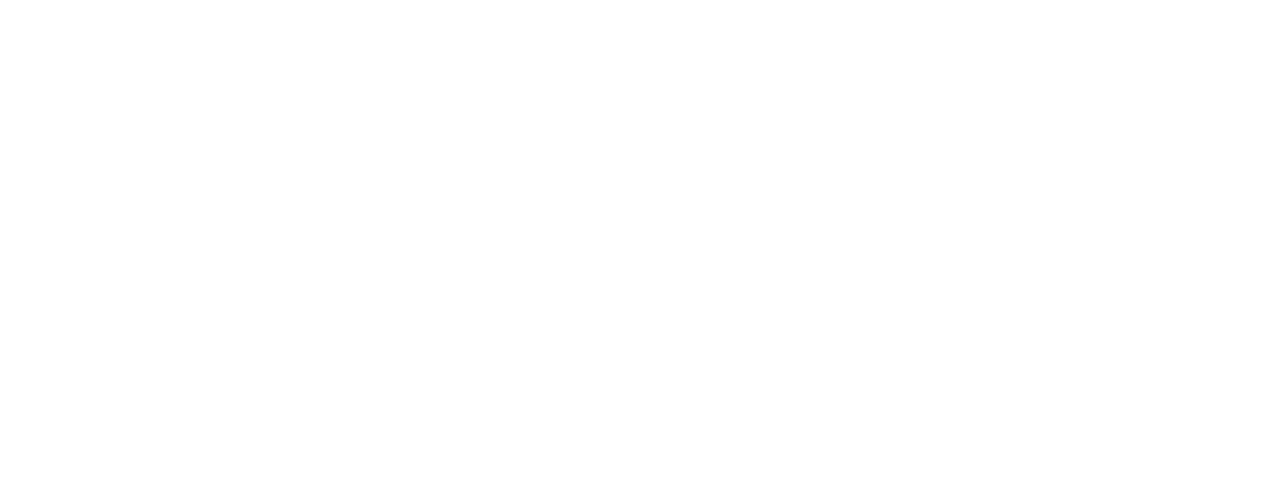
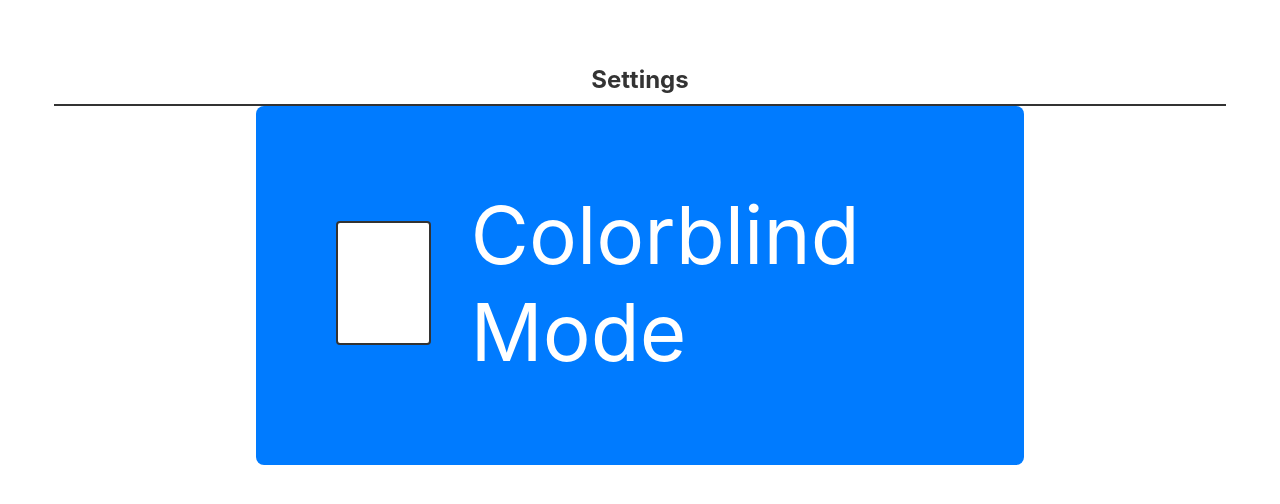
Before and after one commit to kyle-labelle/Schedule-Display, a React (Create React App) app in the folder schedule-display/: page /settings in a window 1280 px wide. Before the commit this address had no page. Shown: the top 504 px of the page. Built offline with nearby package versions, Linux system fonts and the light colour scheme.

Commit message:
Settings page with colourblind mode. Need to add font and font style.

```diff
--- a/schedule-display/src/App.css
+++ b/schedule-display/src/App.css
@@ -1,3 +1,25 @@
+:root {
+  --primary-color: #007bff;
+  --primary-hover-color: #0056b3;
+  --secondary-color: #fc403d;
+  --secondary-hover-color: #d33731;
+  --highlight-color: green;
+  --highlight-hover-color: darkgreen;
+  --text-color: #333;
+  --background-color: #fff;
+}
+
+.colorblind-friendly {
+  --primary-color: #ff6347; /* Tomato */
+  --primary-hover-color: #e55342;
+  --secondary-color: #ff1493; /* Deep Pink */
+  --secondary-hover-color: #e01080;
+  --highlight-color: #ff4500; /* Orange Red */
+  --highlight-hover-color: #e03d00;
+  --text-color: #000;
+  --background-color: #fafafa;
+}
+
 .App {
   display: flex;
   flex-direction: column;
@@ -13,7 +35,7 @@
   align-items: center;
   width: 90%;
   padding: 10px;
-  border-bottom: 2px
+  border-bottom: 2px solid var(--text-color);
 }
 
 .header-text {
@@ -21,7 +43,7 @@
   text-align: center;
   margin: 0;
   font-size: 1.5em;
-  color: #333;
+  color: var(--text-color);
 }
 
 .left-button,
@@ -33,7 +55,7 @@
   justify-content: center;
   text-decoration: none;
   align-items: center;
-  background-color: #fc403d;
+  background-color: var(--secondary-color);
   color: white;
   border: none;
   cursor: pointer;
@@ -44,7 +66,7 @@
 
 .left-button:hover,
 .right-button:hover {
-  background-color: #d33731;
+  background-color: var(--secondary-hover-color);
   transform: translateY(-2px);
   box-shadow: 0 4px 8px rgba(0, 0, 0, 0.2);
 }
@@ -64,7 +86,7 @@
   align-items: center;
   padding: 1em;
   font-size: 5em;
-  background-color: #007bff;
+  background-color: var(--primary-color);
   color: white;
   text-decoration: none;
   border-radius: 8px;
@@ -72,7 +94,7 @@
 }
 
 .wide-grid-item:hover {
-  background-color: #0056b3;
+  background-color: var(--primary-hover-color);
 }
 
 .grid-container {
@@ -91,7 +113,7 @@
   align-items: center;
   padding: 0em;
   font-size: 4em;
-  background-color: #007bff;
+  background-color: var(--primary-color);
   color: white;
   text-decoration: none;
   border-radius: 8px;
@@ -99,16 +121,16 @@
 }
 
 .grid-item:hover {
-  background-color: #0056b3;
+  background-color: var(--primary-hover-color);
 }
 
 .current-day {
-  background-color: green;
+  background-color: var(--highlight-color);
   transition: background-color 0.3s ease;
 }
 
 .current-day:hover {
-  background-color: darkgreen;
+  background-color: var(--highlight-hover-color);
 }
 
 .day-name {
@@ -118,3 +140,43 @@
 .date-number {
   font-size: 1.5em;
 }
+
+.checkbox-label {
+  display: flex;
+  align-items: center;
+  font-size: 1em;
+  cursor: pointer;
+}
+
+.checkbox-label input[type="checkbox"] {
+  display: none;
+}
+
+.custom-checkbox {
+  width: 1.5em;
+  height: 1.5em;
+  background-color: white;
+  border: 2px solid var(--text-color);
+  border-radius: 4px;
+  display: inline-block;
+  margin-right: 0.5em;
+  position: relative;
+}
+
+.custom-checkbox::after {
+  content: '';
+  width: 0.5em;
+  height: 1em;
+  border: solid var(--text-color);
+  border-width: 0 0.2em 0.2em 0;
+  position: absolute;
+  top: 0.1em;
+  left: 0.4em;
+  transform: rotate(45deg);
+  opacity: 0;
+  transition: opacity 0.2s;
+}
+
+.checkbox-label input[type="checkbox"]:checked + .custom-checkbox::after {
+  opacity: 1;
+}
--- a/schedule-display/src/App.js
+++ b/schedule-display/src/App.js
@@ -1,13 +1,14 @@
 import React from 'react';
-import { BrowserRouter as Router, Route, Routes, Link } from 'react-router-dom';
+import { BrowserRouter as Router, Route, Routes } from 'react-router-dom';
 import './App.css';
 import DailyPage from './DailyPage';
 import MainPage from './MainPage';
 import StaffPage from './StaffPage';
 import HomePage from './HomePage';
 import EventPage from './EventPage';
+import SettingsPage from './SettingsPage';
 
-function App() { //TODO: Uncomment and make this redirect from 'Open Calendar'
+function App() {
   return (
     <Router>
       <Routes>
@@ -16,9 +17,10 @@ function App() { //TODO: Uncomment and make this redirect from 'Open Calendar'
         <Route path="/day/:day" element={<DailyPage />} />
         <Route path="/staff" element={<StaffPage />} />
         <Route path="/event" element={<EventPage />} />
-
+        <Route path="/settings" element={<SettingsPage />} />
       </Routes>
     </Router>
   );
 }
+
 export default App;
--- a/schedule-display/src/HomePage.jsx
+++ b/schedule-display/src/HomePage.jsx
@@ -14,8 +14,8 @@ function HomePage() {
           <Link to="/staff" className="wide-grid-item">
             <span>Staff Page</span>
           </Link>
-          <Link to="/SoftwareInfo" className="wide-grid-item">
-            <span>Software Information</span>
+          <Link to="/settings" className="wide-grid-item">
+            <span>Settings</span>
           </Link>
         </div>
       </div>
--- /dev/null
+++ b/schedule-display/src/SettingsPage.jsx
@@ -0,0 +1,40 @@
+import React, { useState, useEffect } from 'react';
+import './App.css';
+
+const SettingsPage = () => {
+  const [colorblindMode, setColorblindMode] = useState(() => {
+    return JSON.parse(localStorage.getItem('colorblindMode')) || false;
+  });
+
+  useEffect(() => {
+    if (colorblindMode) {
+      document.documentElement.classList.add('colorblind-friendly');
+    } else {
+      document.documentElement.classList.remove('colorblind-friendly');
+    }
+    localStorage.setItem('colorblindMode', JSON.stringify(colorblindMode));
+  }, [colorblindMode]);
+
+  const handleToggle = () => {
+    setColorblindMode(!colorblindMode);
+  };
+
+  return (
+    <div className="App">
+      <header className="header">
+        <h1 className="header-text">Settings</h1>
+      </header>
+      <div className="wide-grid-container">
+        <div className="wide-grid-item">
+          <label className="checkbox-label">
+            <input type="checkbox" checked={colorblindMode} onChange={handleToggle} />
+            <span className="custom-checkbox"></span>
+            Colorblind Mode
+          </label>
+        </div>
+      </div>
+    </div>
+  );
+};
+
+export default SettingsPage;
```
